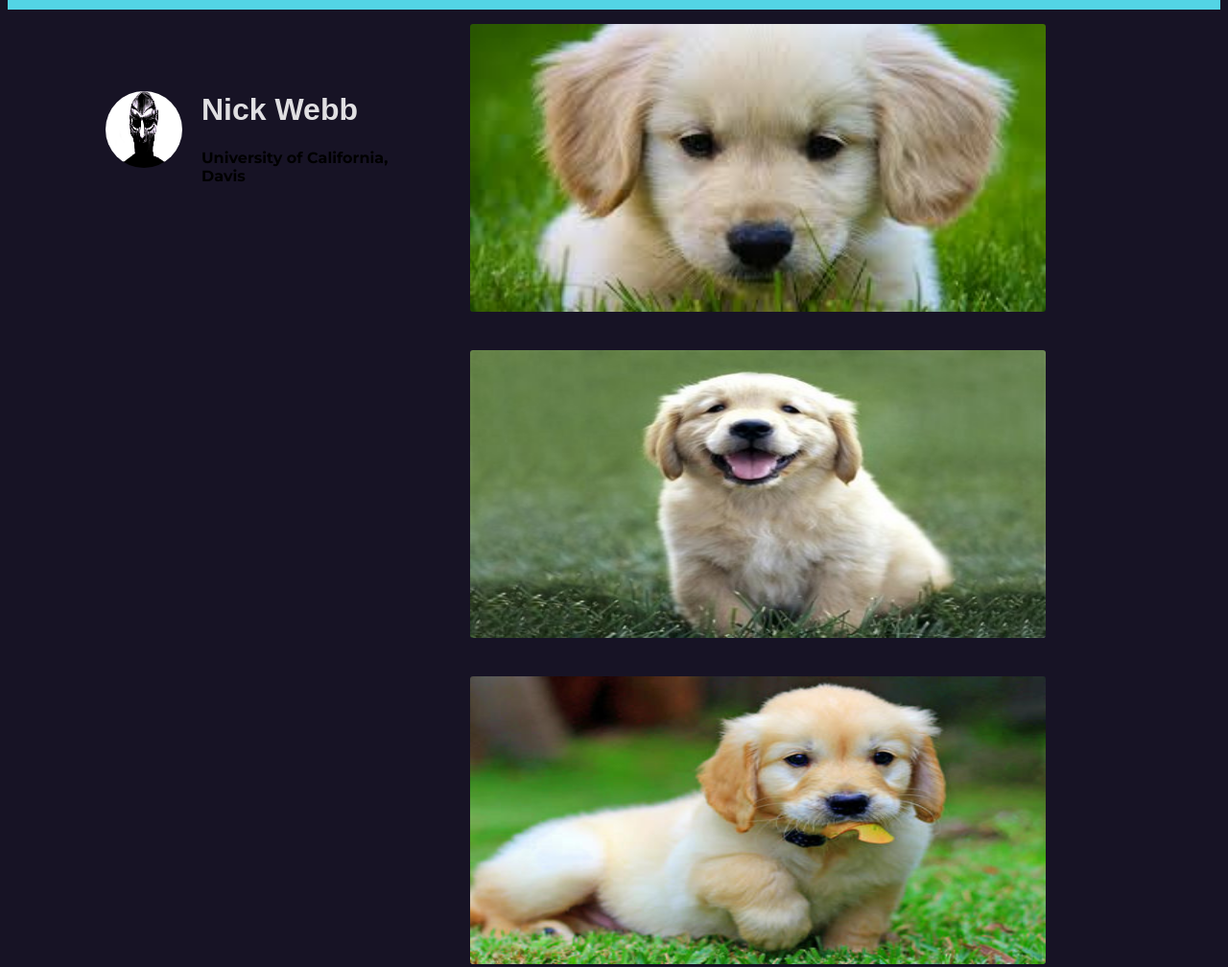
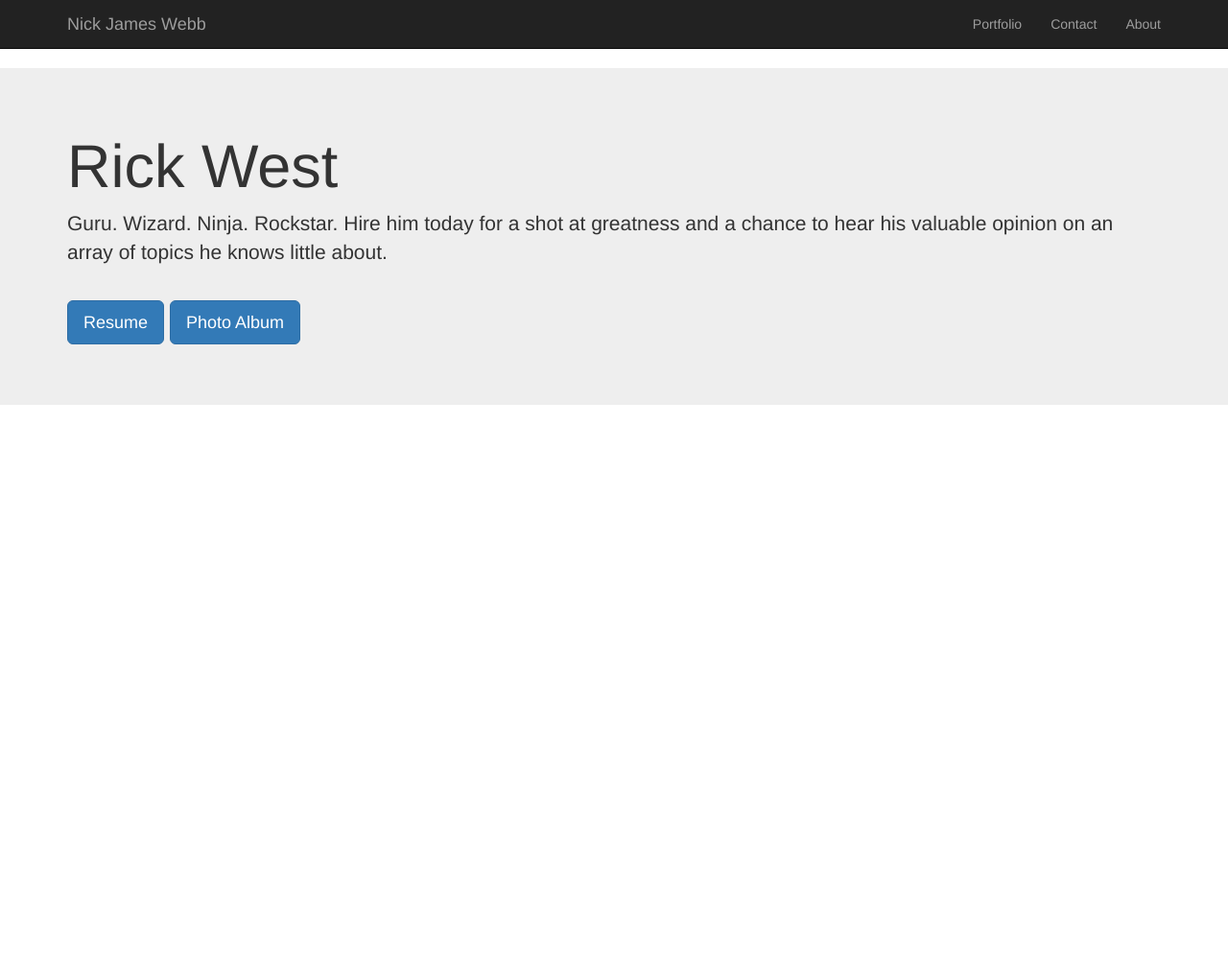
Before and after one commit to Nick-Webb/Nick-Webb.github.io, a plain HTML site: page index.html in a window 1280 px wide. Shown: the whole page at 96% size. After the commit the page ends 800 px from the top, so only its background shows below. Drawn offline with nearby package versions, Linux system fonts and the light colour scheme.

Commit message:
Started using Bootstrap. Website is a parody until further notice.

```diff
--- a/css/styles.css
+++ /dev/null
@@ -1,71 +0,0 @@
-body {
-	background-color: #171325;
-	border: solid 5px #53d4e5;
-	margin-top: 0;
-	font-family: 'Montserrat', sans-serif;
-}
-
-h1, h3, a {
-	color: #e0dfe2;
-	font-family: Arial;
-}
-
-
-a {
-	text-decoration: none;
-}
-
-
-li {
-	list-style: none;
-}
-
-i {
-	color: pink;
-	margin-right: 5px;
-}
-
-#container {
-	width: 900px;
-	height: auto;
-	margin: 0 auto;
-
-}
-
-#info-bin {
-	height: auto;
-	width: 200px;
-	float: left;
-	display: inline-block;
-	padding: 20px;
-	margin-top: 50px;
-	/*border right */
-}
-
-#info-bin img {
-	height: 80px;
-	width: 80px;
-	border-radius: 50px;
-	margin-left: -100px;
-	margin-top: 20px;
-	/* positioning */
-	position: absolute;
-}
-
-#work-bin {
-	height: auto;
-	width: 600px;
-	margin-left: 20px auto;
-	float: right;
-	border-radius: 3px;
-
-
-}
-
-#work-bin img{
-	height: 300px;
-	width: 600px;
-	margin: 20px auto;
-	float: right;
-	border-radius: 3px;
-}
--- a/index.html
+++ b/index.html
@@ -1,30 +1,68 @@
 <!DOCTYPE html>
+<html lang="en">
+  <head>
+    <meta charset="utf-8">
+    <meta http-equiv="X-UA-Compatible" content="IE=edge">
+    <meta name="viewport" content="width=device-width, initial-scale=1">
+    <title>Nick Webb</title>
 
-<html>
+    <!-- Latest compiled and minified CSS -->
+    <link rel="stylesheet" href="https://maxcdn.bootstrapcdn.com/bootstrap/3.3.6/css/bootstrap.min.css"
+    integrity="sha384-1q8mTJOASx8j1Au+a5WDVnPi2lkFfwwEAa8hDDdjZlpLegxhjVME1fgjWPGmkzs7"
+    crossorigin="anonymous">
 
-<head>
-	<link href='http://fonts.googleapis.com/css?family=Montserrat:400,700' rel='stylesheet' type='text/css'>
-	<link href="http://maxcdn.bootstrapcdn.com/font-awesome/4.2.0/css/font-awesome.min.css" rel="stylesheet" type='text/css'>		<link href="css/styles.css" rel="stylesheet" type="text/css">
-	<title>Nick Webb</title>
-</head>
+    <!-- Latest compiled and minified JavaScript -->
+    <script src="https://maxcdn.bootstrapcdn.com/bootstrap/3.3.6/js/bootstrap.min.js"
+    integrity="sha384-0mSbJDEHialfmuBBQP6A4Qrprq5OVfW37PRR3j5ELqxss1yVqOtnepnHVP9aJ7xS"
+    crossorigin="anonymous">
+    </script>
 
-<body>
-	<div id="container"> <!-- Start of container div -->
+  </head>
+  <body>
 
-	<div id="info-bin"> <!-- Start of info-bin div -->
-		<img src="images/mfdoom.png" />
-		<h1>Nick Webb</h1>
-		<h4>University of California, Davis</h4>
-	</div> <!-- End of info-bin div -->
+    <!-- navbar -->
+    <nav class="navbar navbar-inverse navbar-static-top">
+      <div class="container">
+        <div class="navbar-header">
 
-	<div id="work-bin"> <!-- Start of work-bin div -->
-		<img src="images/puppy.jpg" height="50dp"/>
-		<img src="images/puppies2.jpg" height="50dp"/>
-		<img src="images/puppies3.jpg" height="50dp"/>
-	</div> <!-- End of work-bin div -->
+          <!-- hidden on desktop, dropdown menu on mobile -->
+          <button type="button" class="navbar-toggle collapsed" data-toggle="collapse" data-target="#bs-example-navbar-collapse-1" aria-expanded="false">
+            <span class="sr-only">Toggle navigation</span>
+            <span class="icon-bar"></span>
+            <span class="icon-bar"></span>
+            <span class="icon-bar"></span>
+          </button>
+          <a class="navbar-brand" href="#">Nick James Webb</a>
+        </div>
 
-	</div> <!-- End of container div -->
+        <!-- buttons on navbar -->
+        <div class="collapse navbar-collapse" id="bs-example-navbar-collapse-1">
+          <ul class="nav navbar-nav navbar-right">
+            <li><a href="#">Portfolio</a></li>
+            <li><a href="#">Contact</a></li>
+            <li><a href="#">About</a></li>
+          </ul>
+        </div>
+      </div>
+    </nav>
 
-</body>
 
+    <!-- outrageous banner -->
+    <div class="jumbotron">
+    <div class="container">
+      <h1>Rick West</h1>
+      <p>Guru. Wizard. Ninja. Rockstar. Hire him today for a shot at greatness and a chance to hear
+         his valuable opinion on an array of topics he knows little about.</p>
+      <br>
+      <p>
+        <a class="btn btn-primary btn-lg" href="#" role="button">Resume</a>
+        <a class="btn btn-primary btn-lg" href="#" role="button">Photo Album</a>
+      </p>
+    </div>
+    </div>
+
+    <!-- jquery and boostrap.js -->
+    <script src="https://ajax.googleapis.com/ajax/libs/jquery/1.11.3/jquery.min.js"></script>
+    <script src="js/bootstrap.min.js"></script>
+  </body>
 </html>
```
Also changed, not shown: oldIndex.html (added, +32 -0 lines).
